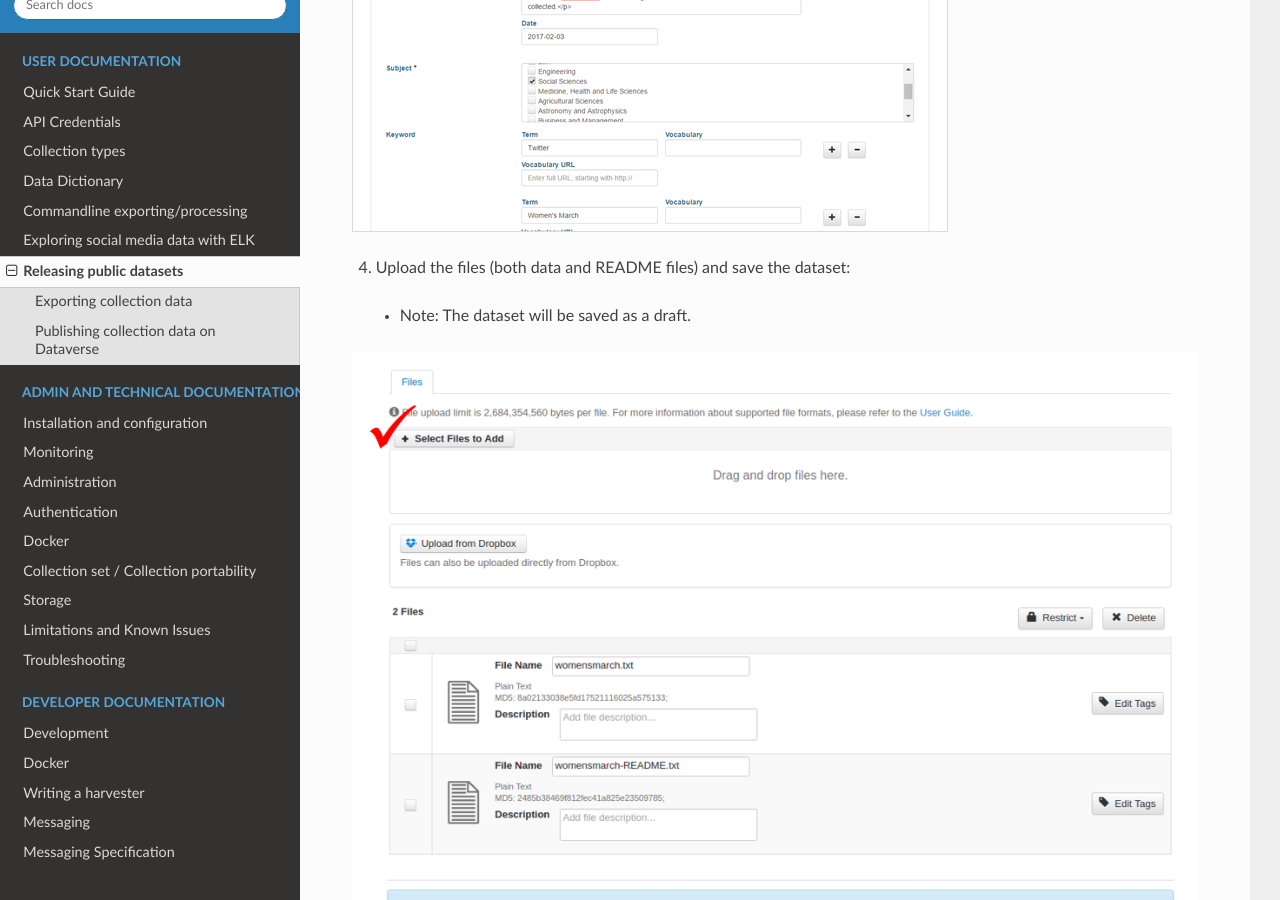
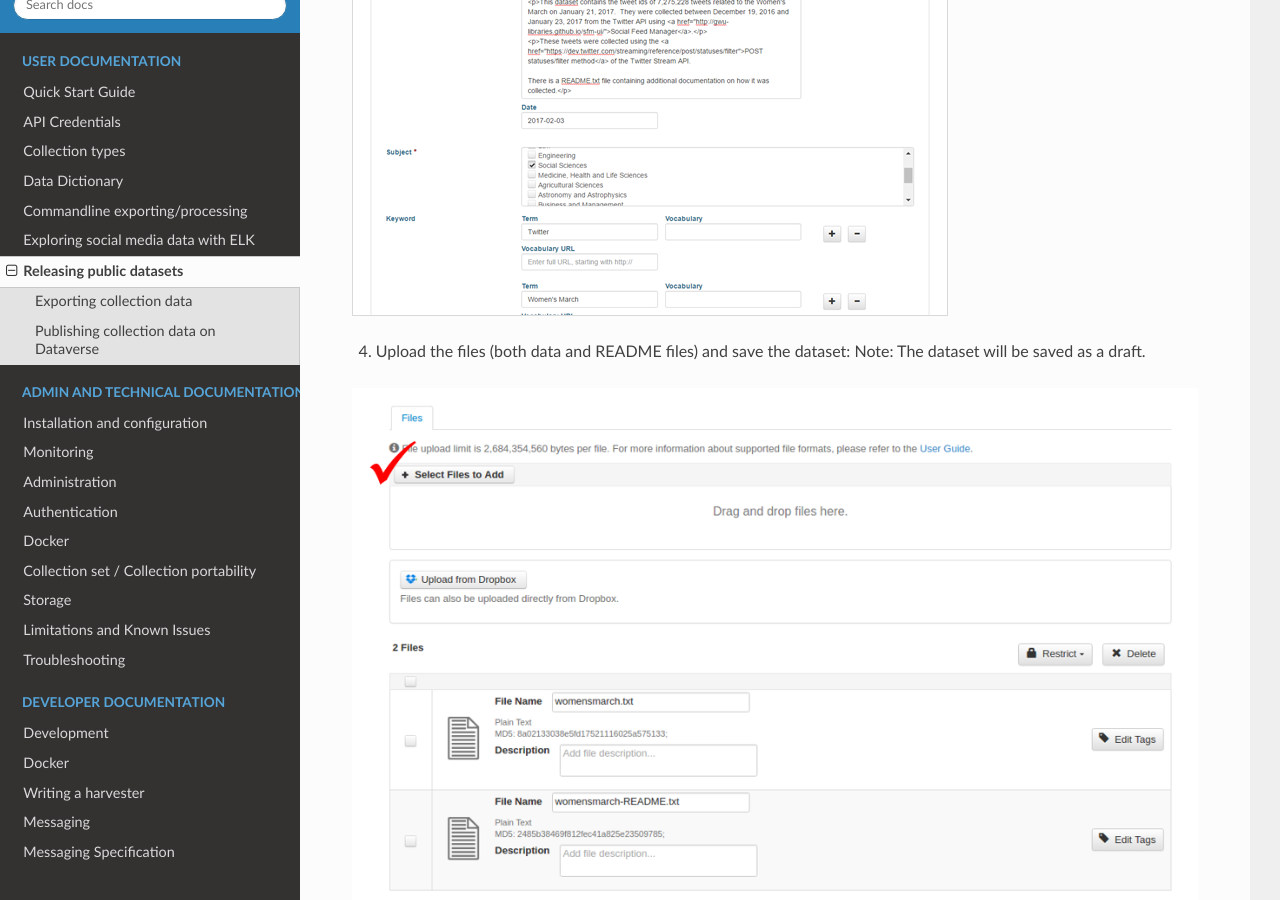
Before and after one commit to gwu-libraries/sfm-ui, a Sphinx documentation site: the page built from docs/releasing_datasets.rst, in a window 1280 px wide and 900 px high, scrolled down 3721 px. Built offline with Sphinx 7.4.7 and the Read the Docs theme 2.0.0, drawn with Linux system fonts in a browser that asks for light colours.

```diff
--- a/docs/releasing_datasets.rst
+++ b/docs/releasing_datasets.rst
@@ -39,7 +39,7 @@ Note that the Women's March dataset is a single (SFM) collection. For an example
 
    This commands executes a Twitter Stream WARC iterator to extract the tweets from the WARC files and jq to extract the tweet ids. Parallel is used to perform this process in parallel (using multiple processors), using WARC files from `source.lst` and text files from `dest.lst`.
 
-    Note: `-j 3` limits parallel to 3 processors. Make sure to select an appropriate number for your server.
+   Note: `-j 3` limits parallel to 3 processors. Make sure to select an appropriate number for your server.
 
 4. Combine multiple files into large files:
 
@@ -47,7 +47,7 @@ Note that the Women's March dataset is a single (SFM) collection. For an example
 
     cat *.txt > womensmarch.txt
 
-  Recommendation:  If there are a large number of tweet ids in a file, split into multiple, smaller files.  (We limit to 50 million tweet ids per file.):
+   Recommendation:  If there are a large number of tweet ids in a file, split into multiple, smaller files.  (We limit to 50 million tweet ids per file.):
 
 5. Create a README file that contains information on each collection (management command for sfm ui):
 
@@ -59,9 +59,11 @@ Note that the Women's March dataset is a single (SFM) collection. For an example
 
     scp -P 9999 username@gwsfm-prod2.wrlc.org:/sfm-processing/womensmarch*.txt .
 
-  Replace ‘username’ with your user ID.
+   Replace ‘username’ with your user ID.
 
-
+|
+|
+|
 
 ---------------------------------------
 Publishing collection data on Dataverse
@@ -80,11 +82,12 @@ Publishing collection data on Dataverse
 .. image:: images/releasing_datasets/Dataverse-Editing_Metadata.png
 
 4. Upload the files (both data and README files) and save the dataset:
-  - Note: The dataset will be saved as a draft.
+   Note: The dataset will be saved as a draft.
 
 .. image:: images/releasing_datasets/Dataverse-Uploading_files.png
 
 5. Publish the dataset:
-  - Go to the page of the draft that was just saved, and click ‘Publish’ button.
+
+   Go to the page of the draft that was just saved, and click ‘Publish’ button.
 
 .. image:: images/releasing_datasets/Dataverse-Publishing_data.png
```
